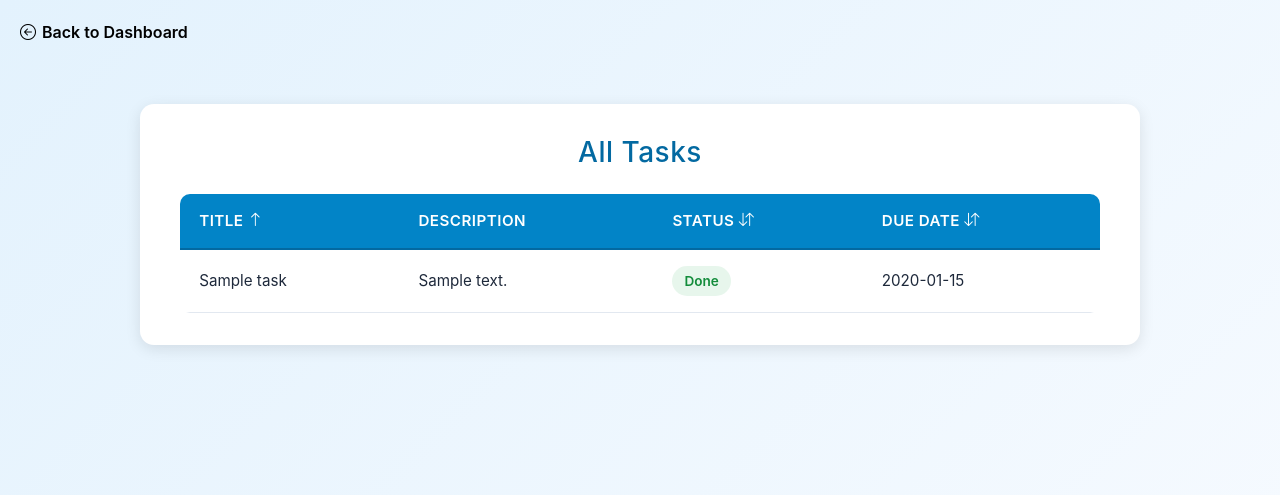
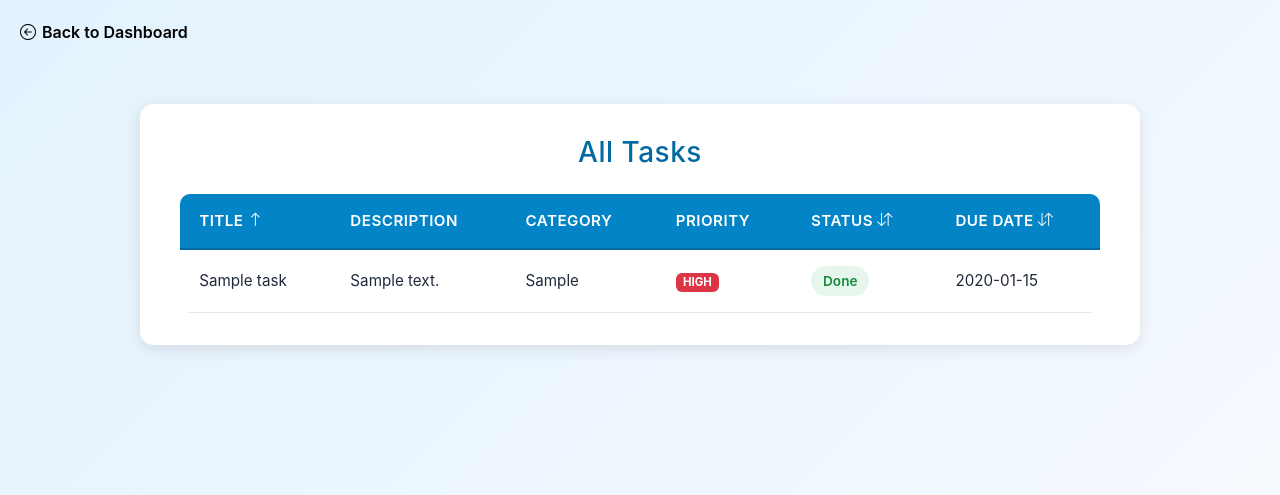
Before and after one commit to chithra-19/productivity-app, a Spring Boot app: page /tasks/all in a window 1280 px wide. Shown: the top 495 px of the page. Run offline with Spring Boot 4, Linux system fonts and the light colour scheme; the visitor is signed in with stand-in values (Sample User, id 1); tables that the repository leaves empty hold one stand-in row (values such as "Sample post"); some of the project's set-up classes (security, data sources, template engines, error pages and the like) are left out, and stand-ins take their place.

Commit message:
Fix priority colors and add category, priority and overdue to All Tasks
Co-Authored-By: Claude Sonnet 5.5 <noreply@anthropic.com>

Claude-Session: https://claude.ai/code/session_01Uw66Ph2vkqi8xBPsPuGyW9

```diff
--- a/src/main/resources/templates/tasks/task-all.html
+++ b/src/main/resources/templates/tasks/task-all.html
@@ -140,7 +140,10 @@
               TITLE <i th:class="${sortField == 'title'} ? (${sortDir == 'asc'} ? 'bi bi-arrow-up' : 'bi bi-arrow-down') : 'bi bi-arrow-down-up'"></i>
             </a>
           </th>
+
 		  <th>DESCRIPTION</th>
+		  <th>CATEGORY</th>
+		  <th>PRIORITY</th>
           <th>
             <a th:href="@{/tasks/all(page=0, size=${size}, sortField='completed', sortDir=${sortField == 'completed' and sortDir == 'asc' ? 'desc' : 'asc'})}"
                style="color:white; text-decoration:none;">
@@ -159,16 +162,29 @@
 		<tr th:each="task : ${tasks}">
 		  <td th:text="${task.title}"></td>
 		  <td th:text="${task.description}"></td>
+		  <td th:text="${task.category} ?: '-'"></td>
+
+		  <td>
+		    <span th:if="${task.priority == 'HIGH'}" class="badge bg-danger" th:text="${task.priority}"></span>
+		    <span th:if="${task.priority == 'MEDIUM'}" class="badge bg-warning text-dark" th:text="${task.priority}"></span>
+		    <span th:if="${task.priority == 'LOW'}" class="badge bg-success" th:text="${task.priority}"></span>
+		    <span th:if="${task.priority == null}" class="badge bg-secondary">None</span>
+		  </td>
+
 		  <td>
 		    <span th:class="${task.completed} ? 'status-done' : 'status-pending'"
-                  th:text="${task.completed} ? 'Done' : 'Not Done'"></span>
+		          th:text="${task.completed} ? 'Done' : 'Pending'"></span>
 		  </td>
-          <td th:text="${task.dueDate} ?: '-'"></td>
+
+		  <td th:with="overdue=${!task.completed and task.dueDate != null and #temporals.format(task.dueDate,'yyyy-MM-dd') lt #temporals.format(#temporals.createToday(),'yyyy-MM-dd')}">
+		    <span th:text="${task.dueDate} ?: '-'"></span>
+		    <span th:if="${overdue}" class="badge bg-danger ms-1">Overdue</span>
+		  </td>
 		</tr>
 
         <!-- Empty state -->
         <tr th:if="${#lists.isEmpty(tasks)}">
-          <td colspan="4" class="text-center text-muted py-4">No tasks found.</td>
+          <td colspan="6" class="text-center text-muted py-4">No tasks found.</td>
         </tr>
       </tbody>
     </table>
```
Lines whose indentation alone changed are shown as unchanged.
